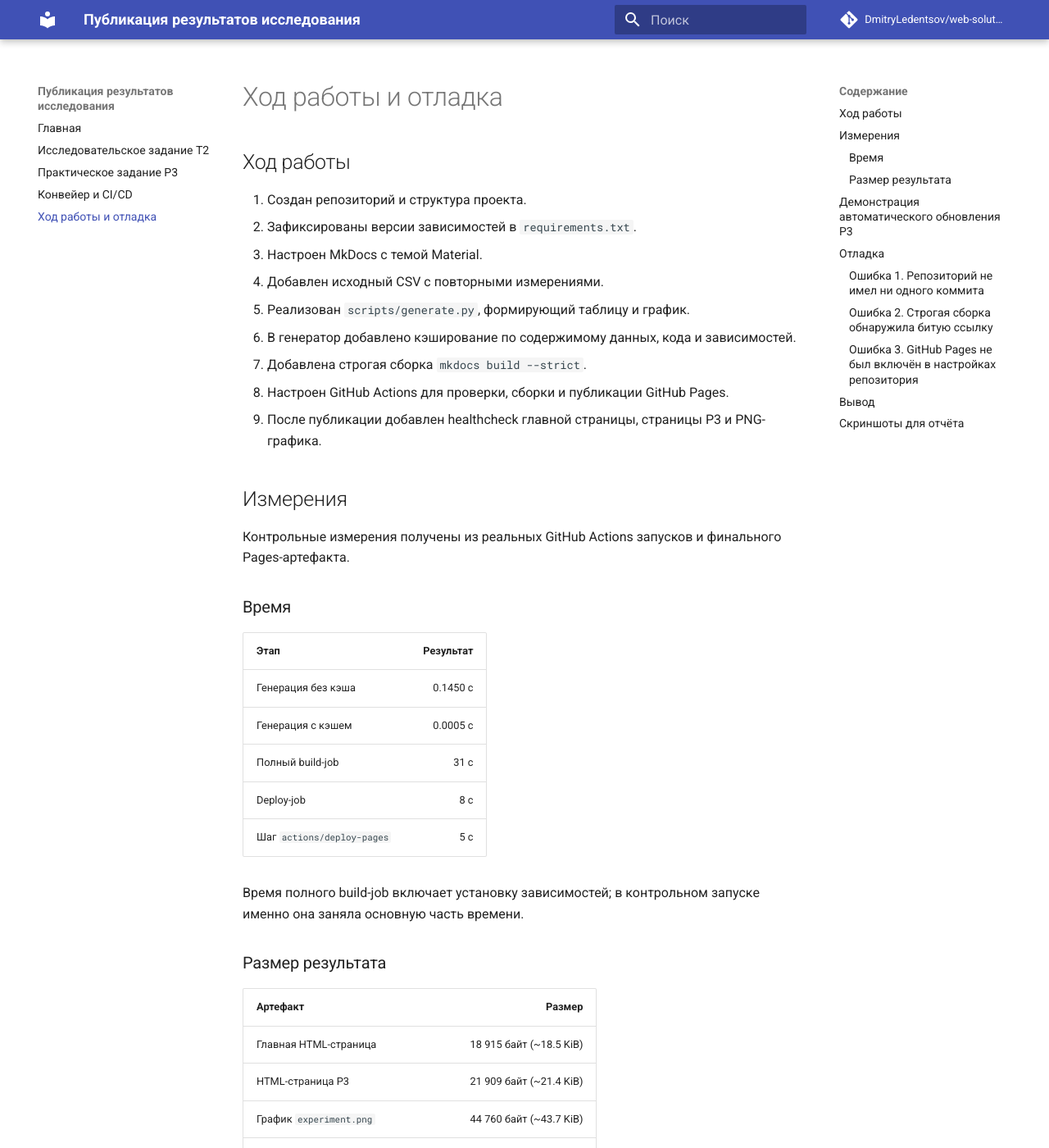
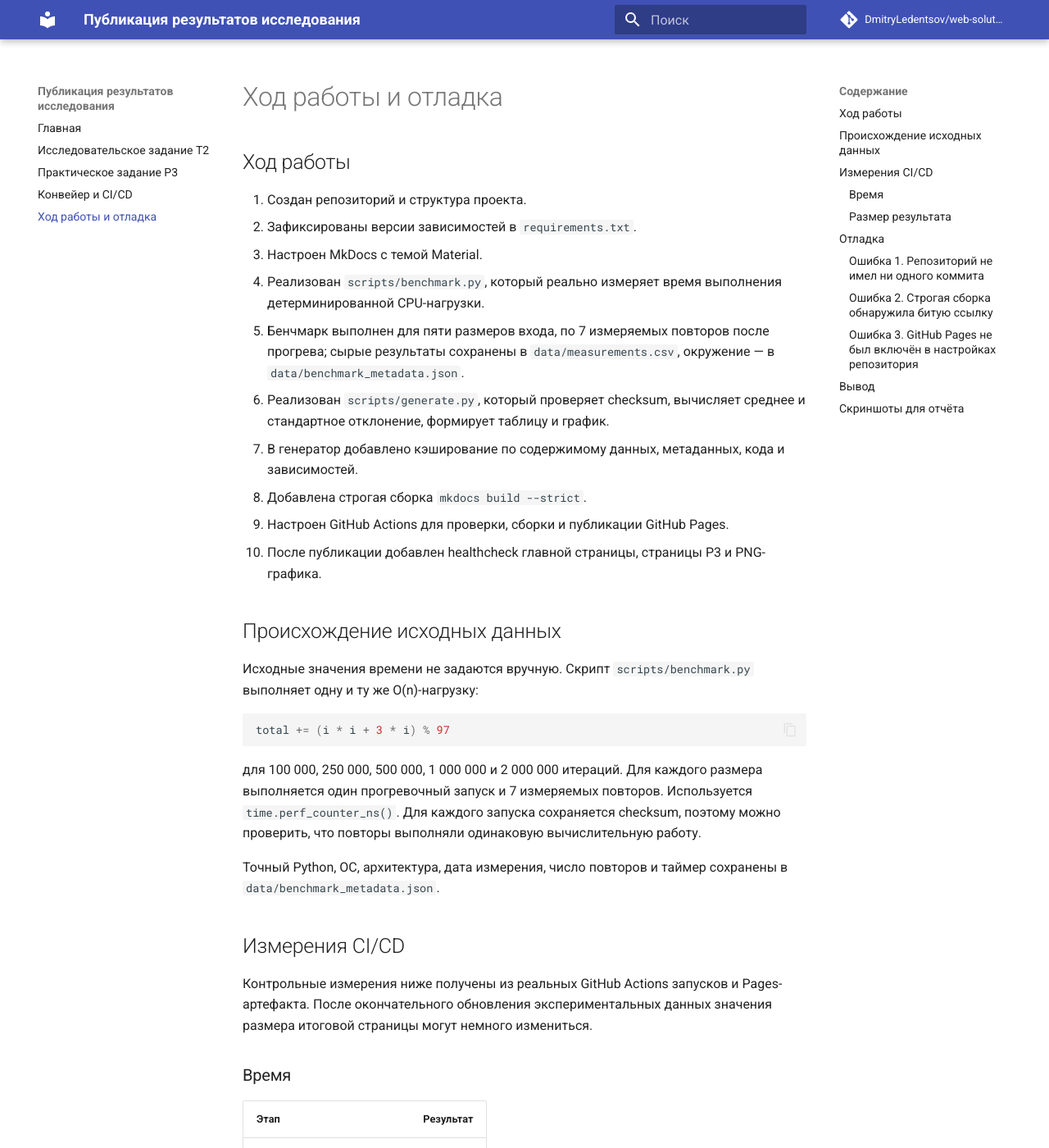
Before and after one commit to DmitryLedentsov/web-solutions-lab-1, an MkDocs documentation site: the page built from docs/report.md, in a window 1280 px wide and 1400 px high. Shown: the whole window at 82% size. Built offline with MkDocs 1.6.1 and Material for MkDocs 9.7.7, drawn with Linux system fonts in a browser that asks for light colours; comment, search, counter and statistics services are not loaded; some of the changed text lies outside the part shown.

Commit message:
docs: replace demo-data description with real benchmark method

````diff
--- a/docs/report.md
+++ b/docs/report.md
@@ -5,16 +5,29 @@
 1. Создан репозиторий и структура проекта.
 2. Зафиксированы версии зависимостей в `requirements.txt`.
 3. Настроен MkDocs с темой Material.
-4. Добавлен исходный CSV с повторными измерениями.
-5. Реализован `scripts/generate.py`, формирующий таблицу и график.
-6. В генератор добавлено кэширование по содержимому данных, кода и зависимостей.
-7. Добавлена строгая сборка `mkdocs build --strict`.
-8. Настроен GitHub Actions для проверки, сборки и публикации GitHub Pages.
-9. После публикации добавлен healthcheck главной страницы, страницы P3 и PNG-графика.
+4. Реализован `scripts/benchmark.py`, который реально измеряет время выполнения детерминированной CPU-нагрузки.
+5. Бенчмарк выполнен для пяти размеров входа, по 7 измеряемых повторов после прогрева; сырые результаты сохранены в `data/measurements.csv`, окружение — в `data/benchmark_metadata.json`.
+6. Реализован `scripts/generate.py`, который проверяет checksum, вычисляет среднее и стандартное отклонение, формирует таблицу и график.
+7. В генератор добавлено кэширование по содержимому данных, метаданных, кода и зависимостей.
+8. Добавлена строгая сборка `mkdocs build --strict`.
+9. Настроен GitHub Actions для проверки, сборки и публикации GitHub Pages.
+10. После публикации добавлен healthcheck главной страницы, страницы P3 и PNG-графика.
 
-## Измерения
+## Происхождение исходных данных
 
-Контрольные измерения получены из реальных GitHub Actions запусков и финального Pages-артефакта.
+Исходные значения времени не задаются вручную. Скрипт `scripts/benchmark.py` выполняет одну и ту же O(n)-нагрузку:
+
+```python
+total += (i * i + 3 * i) % 97
+```
+
+для 100 000, 250 000, 500 000, 1 000 000 и 2 000 000 итераций. Для каждого размера выполняется один прогревочный запуск и 7 измеряемых повторов. Используется `time.perf_counter_ns()`. Для каждого запуска сохраняется checksum, поэтому можно проверить, что повторы выполняли одинаковую вычислительную работу.
+
+Точный Python, ОС, архитектура, дата измерения, число повторов и таймер сохранены в `data/benchmark_metadata.json`.
+
+## Измерения CI/CD
+
+Контрольные измерения ниже получены из реальных GitHub Actions запусков и Pages-артефакта. После окончательного обновления экспериментальных данных значения размера итоговой страницы могут немного измениться.
 
 ### Время
 
@@ -37,26 +50,6 @@
 | График `experiment.png` | 44 760 байт (~43.7 KiB) |
 | Весь статический сайт без сжатия | 2 732 152 байт (~2.61 MiB) |
 | Pages artifact | 648 432 байт (~633 KiB) |
-
-HTML-размеры приведены без учёта общих CSS/JavaScript-ресурсов темы. Pages artifact — архив, который был передан GitHub Pages для публикации.
-
-Значения зависят от окружения и версии сайта, поэтому генератор дополнительно печатает фактическое `generation_seconds` каждого запуска.
-
-## Демонстрация автоматического обновления P3
-
-Для проверки требования «изменение исходных данных → push → новый результат» в commit `98949fc7243f` в `data/measurements.csv` добавлено новое измерение для размера 2000. Workflow автоматически запустился заново.
-
-В логе генератора зафиксировано:
-
-| Параметр | Значение |
-|---|---|
-| Режим | `generation_mode=compute` |
-| Время генерации | 0.1534 с |
-| Новый SHA-256 датасета | `ba8cb238c42efb95ab94b918b260ff48b1693d004971a0238ff9b95ea99e33c2` |
-| `mkdocs build --strict` | успешно |
-| Pages artifact | успешно создан |
-
-Таким образом, изменение данных инвалидировало кэш вычислительного результата и привело к автоматической генерации новой версии страницы и графика.
 
 ## Отладка
 
@@ -92,13 +85,12 @@ HTML-размеры приведены без учёта общих CSS/JavaScri
 
 ## Вывод
 
-Для небольших исследовательских проектов подходит связка Python + MkDocs: расчёты выполняются отдельным скриптом, а генератор сайта остаётся простым и отвечает только за публикацию Markdown и статических артефактов. Если вычисления становятся тяжёлыми или требуют GPU, их целесообразно вынести из CI и публиковать заранее рассчитанные артефакты с метаданными версии.
+Для небольших исследовательских проектов подходит связка Python + MkDocs: получение исходных измерений вынесено в отдельный воспроизводимый скрипт, анализ и построение артефактов выполняются перед сборкой сайта, а MkDocs отвечает за публикацию Markdown и статики. Если вычисления становятся тяжёлыми или требуют GPU, их целесообразно выполнять отдельно и публиковать заранее рассчитанные артефакты с метаданными версии.
 
 ## Скриншоты для отчёта
 
-В итоговый отчёт необходимо вставить два скриншота из GitHub Actions:
+В итоговый отчёт необходимо вставить:
 
-1. успешный финальный workflow, где видны зелёные jobs `build` и `deploy` и шаг `Healthcheck published site`;
-2. намеренно проваленный запуск со step `Strict MkDocs build`, в логе которого видна ошибка про отсутствующий `missing.md` и сообщение `Aborted with 1 warnings in strict mode!`.
-
-Сами запуски сохранены в истории GitHub Actions, поэтому скриншоты можно сделать непосредственно перед сдачей.
+1. успешный финальный workflow, где видны зелёные jobs `build` и `deploy`;
+2. намеренно проваленный запуск со step `Strict MkDocs build`;
+3. страницу P3 с таблицей и графиком уже после перехода на реальные измерения.
````
